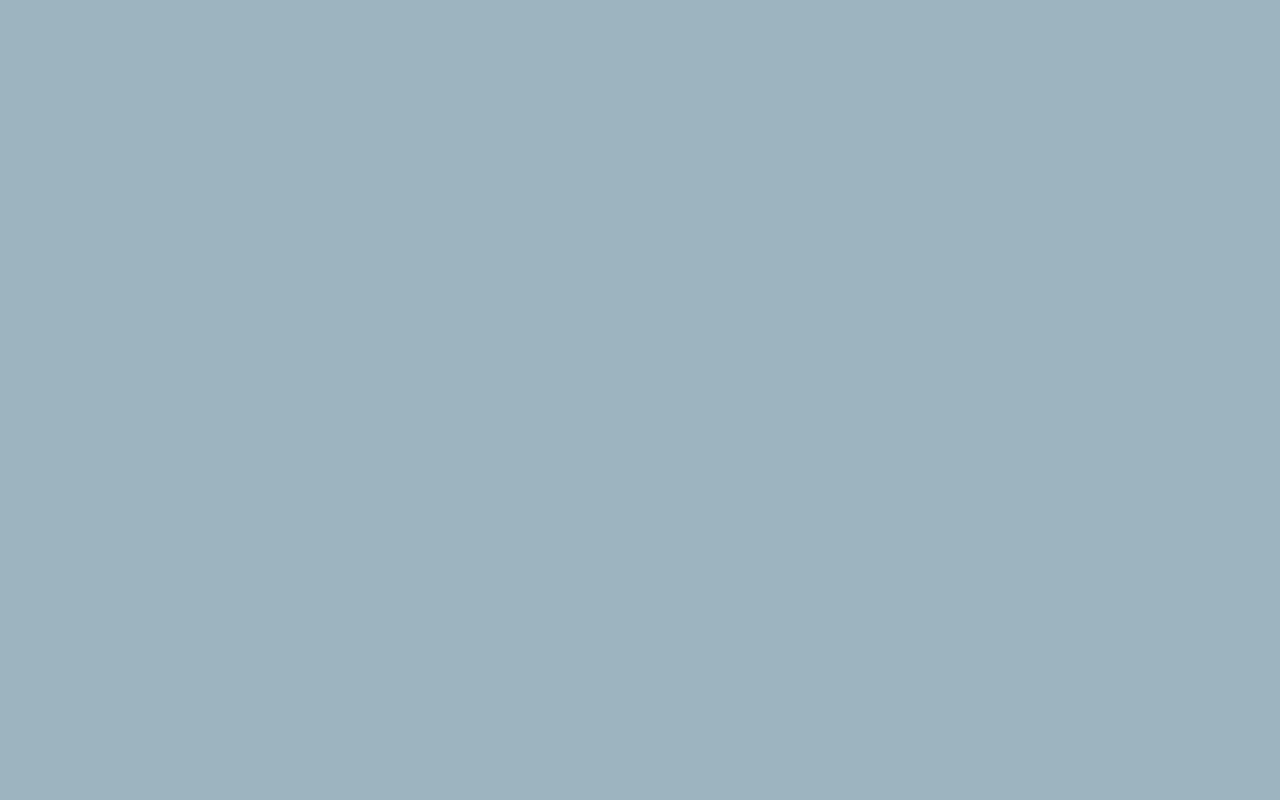
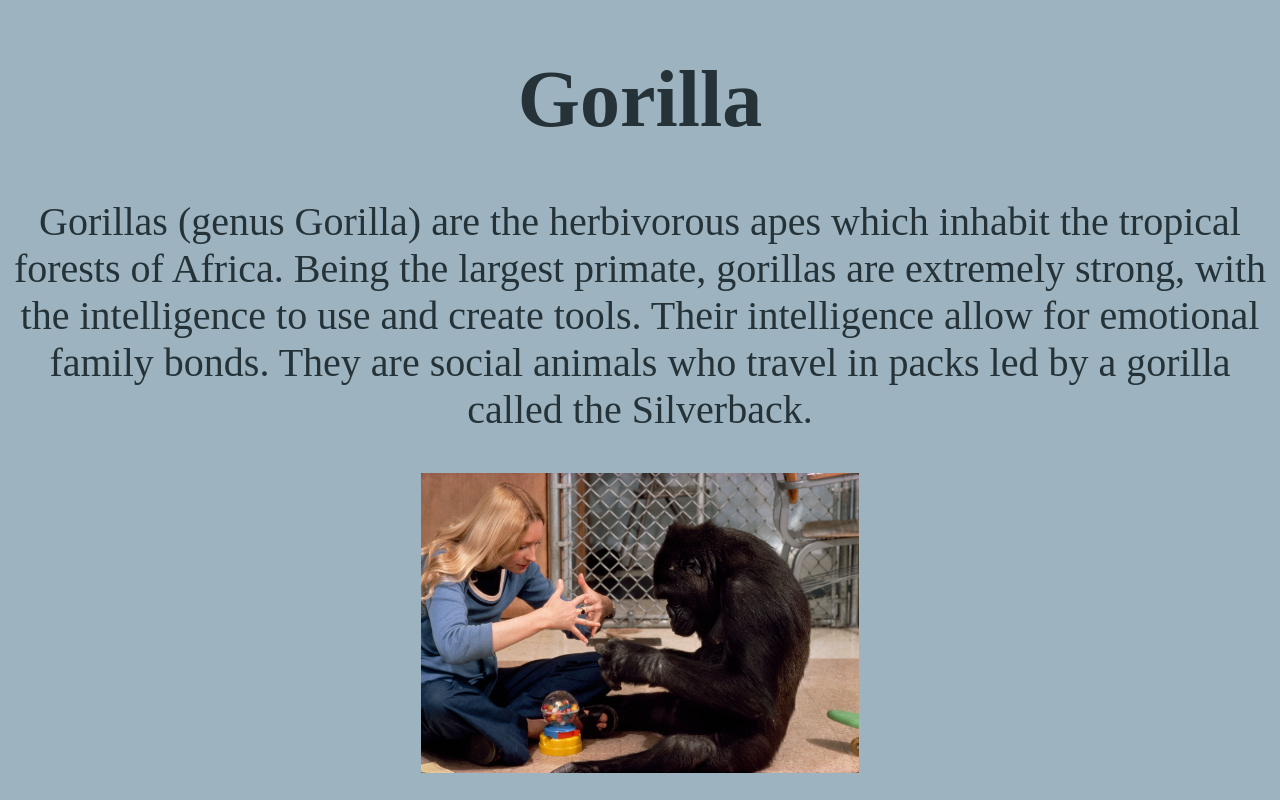
Before and after one commit to WeezerFan096/Top10Animals-Practice-Project, a plain HTML site: page animalsFolder/gorilla.html in a window 1280 px wide. Drawn offline with Linux system fonts and the light colour scheme.

Commit message:
koko the gorilla addded
gorilla

```diff
--- a/animalsFolder/gorilla.html
+++ b/animalsFolder/gorilla.html
@@ -7,5 +7,10 @@
 		<link rel="stylesheet" href="../stylesheet.css" />
 		<title>Top 10 Animals: The Gorilla</title>
 	</head>
-	<body></body>
+	<body><div class="center">
+		<h1>Gorilla</h1>
+		<p>
+		Gorillas (genus Gorilla) are the herbivorous apes which inhabit the tropical forests of Africa. Being the largest primate, gorillas are extremely strong, with the intelligence to use and create tools. Their intelligence allow for emotional family bonds. They are social animals who travel in packs led by a gorilla called the Silverback.
+		</p>
+		<img src="animalPics/koko.jpeg" alt="1" height="300" ss>
 </html>
```
Also changed, not shown: animalsFolder/animalPics/koko.jpeg (added).
